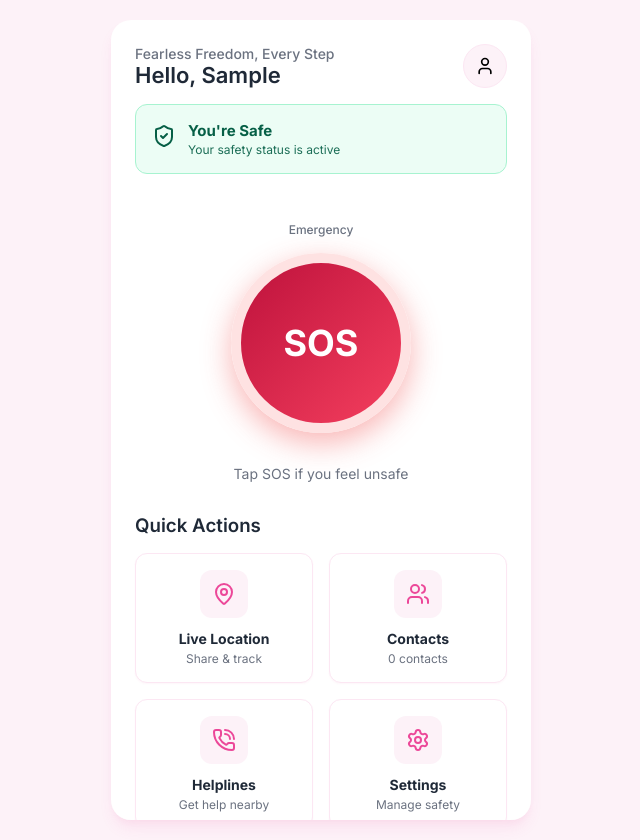
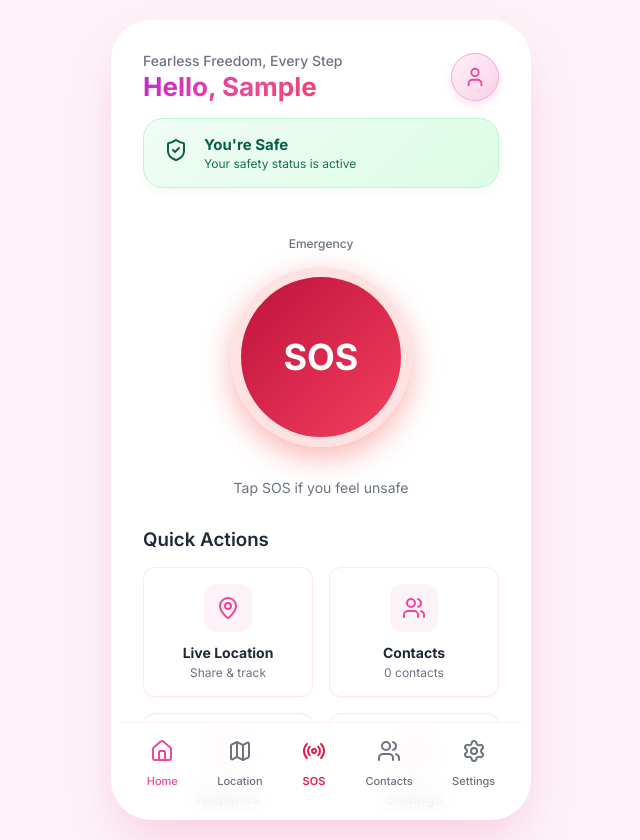
Before and after one commit to voidVisual/SheSafe, a website: page home.html in a window 1280 px wide. Shown: the whole page, without its empty margins (319-959 px from the left). Drawn offline with nearby package versions, Linux system fonts and the light colour scheme; no server answers; sample sign-in values are in the browser's storage.

Commit message:
style: elevate UI to premium aesthetic with glassmorphism, gradients, and custom scrollbar

```diff
--- a/home.html
+++ b/home.html
@@ -9,14 +9,13 @@
 </head>
 <body>
     <main class="home-container">
-        <!-- Header -->
         <header class="app-header">
             <div>
                 <p class="text-sm text-muted" style="font-weight: 500;">Fearless Freedom, Every Step</p>
-                <h2 id="userGreeting" style="font-size: 22px;">Hello, User</h2>
+                <h2 id="userGreeting" class="text-gradient" style="font-size: 26px; font-weight: 700; margin-top: 2px;">Hello, User</h2>
             </div>
             <button class="profile-btn" onclick="window.location.href='settings.html'">
-                <i data-lucide="user" style="width: 20px; height: 20px;"></i>
+                <i data-lucide="user" style="width: 22px; height: 22px;"></i>
             </button>
         </header>
 
--- a/style.css
+++ b/style.css
@@ -35,6 +35,21 @@
     font-family: 'Inter', sans-serif;
 }
 
+::-webkit-scrollbar {
+    width: 6px;
+    height: 6px;
+}
+::-webkit-scrollbar-track {
+    background: transparent;
+}
+::-webkit-scrollbar-thumb {
+    background: rgba(236, 72, 153, 0.2);
+    border-radius: 10px;
+}
+::-webkit-scrollbar-thumb:hover {
+    background: rgba(236, 72, 153, 0.4);
+}
+
 body {
     background-color: var(--bg-color);
     color: var(--text-main);
@@ -62,9 +77,12 @@ body {
     .app-container, .auth-container, .home-container, .map-container {
         min-height: 800px;
         height: 90vh;
-        border-radius: var(--radius-lg);
+        border-radius: 40px;
         margin: 20px 0;
         overflow-y: auto;
+        box-shadow: 0 25px 50px -12px rgba(236, 72, 153, 0.25);
+        border: 8px solid rgba(255, 255, 255, 0.6);
+        background: var(--card-bg);
     }
 }
 
@@ -119,10 +137,11 @@ h1, h2, h3, h4 { color: var(--text-main); font-weight: 600; }
 }
 .btn-danger:hover { background: var(--danger); transform: translateY(-1px); box-shadow: 0 4px 12px rgba(225, 29, 72, 0.3); }
 .btn-success {
-    background-color: var(--success);
+    background: linear-gradient(135deg, #10b981 0%, #059669 100%);
     color: white;
+    box-shadow: 0 4px 12px rgba(16, 185, 129, 0.2);
 }
-.btn-success:hover { background-color: #059669; transform: translateY(-1px); }
+.btn-success:hover { background: linear-gradient(135deg, #059669 0%, #047857 100%); transform: translateY(-2px); box-shadow: 0 6px 16px rgba(16, 185, 129, 0.3); }
 .btn-outline {
     background-color: transparent;
     border: 1px solid var(--border);
@@ -231,19 +250,25 @@ select.input-control {
     padding: 24px 24px 16px 24px;
 }
 .profile-btn {
-    width: 44px;
-    height: 44px;
+    width: 48px;
+    height: 48px;
     border-radius: 50%;
-    background: var(--bg-color);
-    border: 1px solid var(--border);
+    background: linear-gradient(135deg, #fdf2f8 0%, #fbcfe8 100%);
+    border: 1px solid #f9a8d4;
+    color: var(--primary);
     display: flex;
     align-items: center;
     justify-content: center;
     cursor: pointer;
     font-size: 20px;
-    transition: transform 0.2s;
+    transition: all 0.3s cubic-bezier(0.4, 0, 0.2, 1);
+    box-shadow: 0 4px 10px rgba(236, 72, 153, 0.15);
 }
-.profile-btn:hover { transform: scale(1.05); }
+.profile-btn:hover {
+    transform: translateY(-2px) scale(1.05);
+    box-shadow: 0 6px 14px rgba(236, 72, 153, 0.25);
+    background: linear-gradient(135deg, #fce7f3 0%, #f9a8d4 100%);
+}
 
 /* Cards */
 .card {
@@ -259,14 +284,15 @@ select.input-control {
 /* Status Banner */
 .status-banner {
     margin: 0 24px 16px 24px;
-    padding: 16px;
-    background: #ecfdf5;
-    border: 1px solid #a7f3d0;
-    border-radius: var(--radius-md);
+    padding: 16px 20px;
+    background: linear-gradient(135deg, #f0fdf4 0%, #dcfce7 100%);
+    border: 1px solid #bbf7d0;
+    border-radius: 20px;
     display: flex;
     align-items: center;
-    gap: 12px;
+    gap: 16px;
     color: #065f46;
+    box-shadow: 0 4px 12px rgba(22, 163, 74, 0.05);
 }
 .status-banner .status-icon {
     font-size: 24px;
@@ -280,12 +306,13 @@ select.input-control {
 .active-sos-banner {
     display: none;
     margin: 0 24px 16px 24px;
-    padding: 16px;
-    background: #fef2f2;
-    border: 1px solid #fecaca;
-    border-radius: var(--radius-md);
+    padding: 20px;
+    background: linear-gradient(135deg, #fff1f2 0%, #ffe4e6 100%);
+    border: 1px solid #fecdd3;
+    border-radius: 24px;
     flex-direction: column;
-    gap: 12px;
+    gap: 16px;
+    box-shadow: 0 10px 25px -5px rgba(225, 29, 72, 0.1), 0 8px 10px -6px rgba(225, 29, 72, 0.1);
 }
 .active-sos-banner.show { display: flex; }
 
@@ -406,9 +433,14 @@ select.input-control {
     margin-top: auto;
     display: flex;
     justify-content: space-around;
-    padding: 12px 0 20px 0;
-    background: white;
-    border-top: 1px solid var(--border);
+    padding: 16px 8px 24px 8px;
+    background: rgba(255, 255, 255, 0.85);
+    backdrop-filter: blur(12px);
+    -webkit-backdrop-filter: blur(12px);
+    border-top: 1px solid rgba(252, 231, 243, 0.6);
+    position: sticky;
+    bottom: 0;
+    z-index: 100;
 }
 .nav-item {
     display: flex;
```
